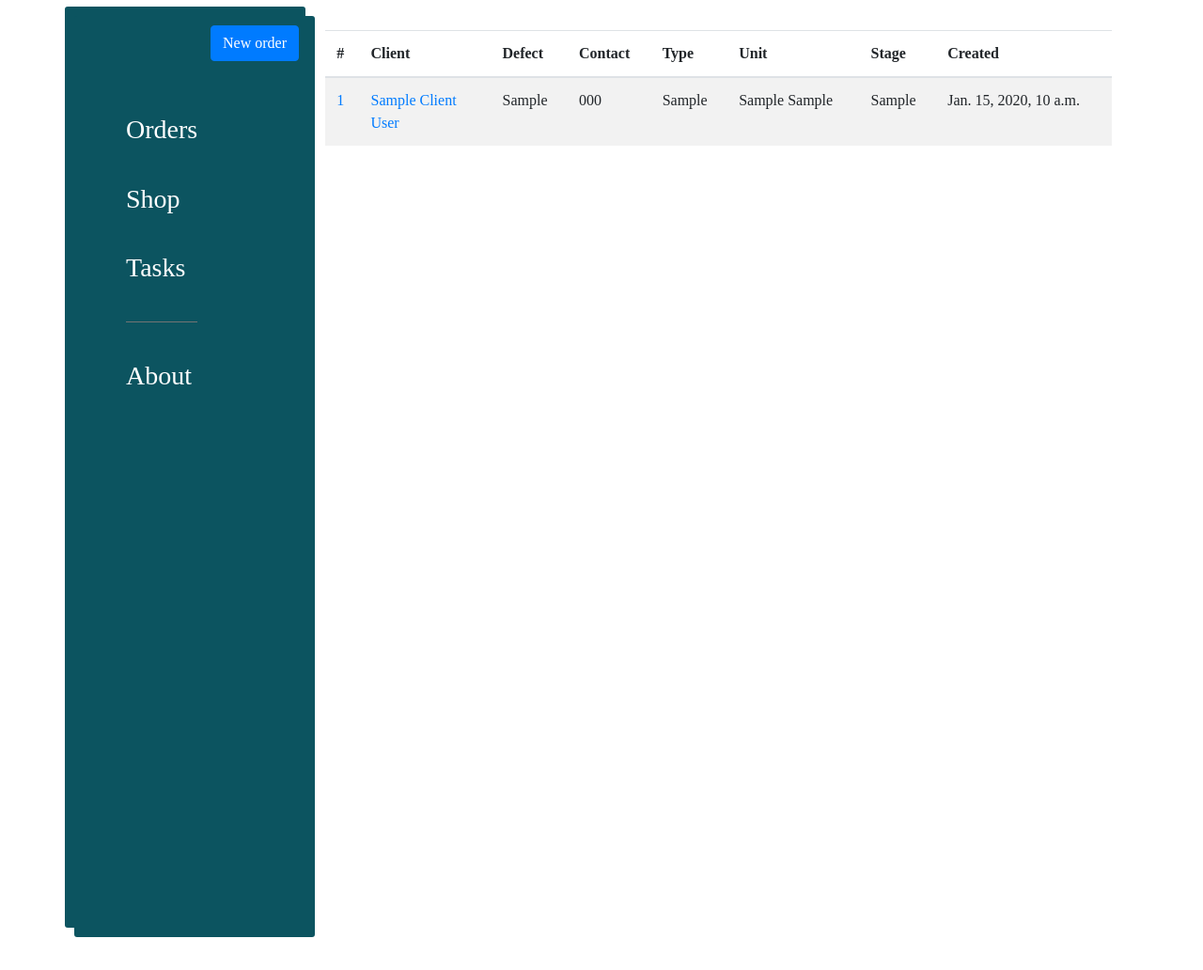
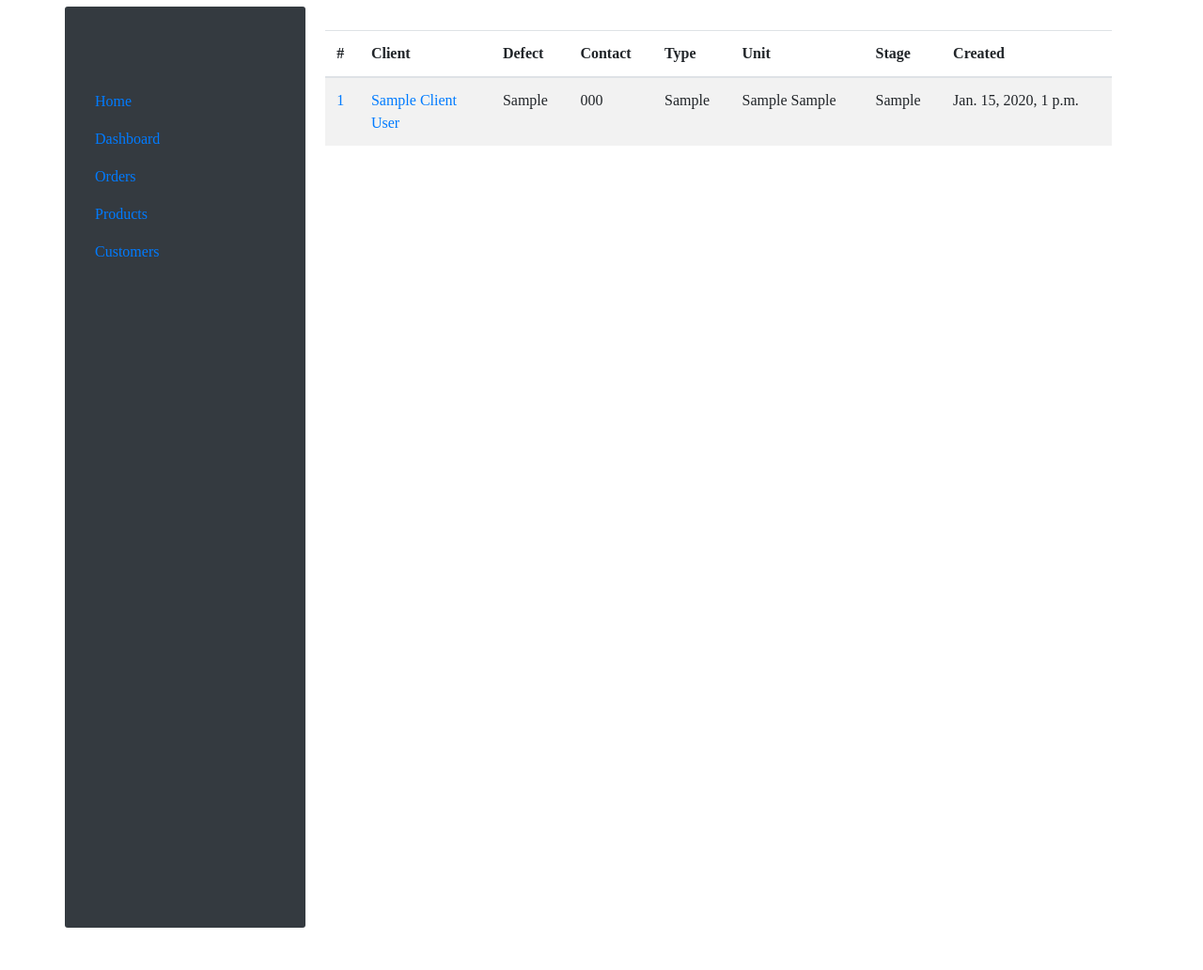
Before and after one commit to Handsome-Jack-Here/CRM_OLD, a Django app: page / in a window 1280 px wide. Shown: the part 64-1096 px from the top of the page at 94% size. Run offline with Django 4.2, Linux system fonts and the light colour scheme; tables that the repository leaves empty hold one stand-in row (values such as "Sample post"); data that the repository does not hold is empty; some libraries are stand-ins or nearby versions.

```diff
--- a/CRM_Project/CRM_Project/settings.py
+++ b/CRM_Project/CRM_Project/settings.py
@@ -38,6 +38,8 @@ INSTALLED_APPS = [
     'django.contrib.messages',
     'django.contrib.staticfiles',
     'main_app',
+    'rest_framework',
+
 ]
 
 MIDDLEWARE = [
@@ -106,7 +108,7 @@ AUTH_PASSWORD_VALIDATORS = [
 
 LANGUAGE_CODE = 'en-us'
 
-TIME_ZONE = 'UTC'
+TIME_ZONE = 'Europe/Moscow'
 
 USE_I18N = True
 
--- a/CRM_Project/main_app/static/main_app/css/master.css
+++ b/CRM_Project/main_app/static/main_app/css/master.css
@@ -4,6 +4,7 @@
     width: 90%;
     margin: auto;
     padding-top: 0px;
+
 
 }
 
@@ -31,6 +32,7 @@
     width: 98%;
     height: 1000px;
     clear: both;
+    min-width: 400px;
 }
 
 .order_add_link {
--- a/CRM_Project/main_app/static/main_app/js/main.js
+++ b/CRM_Project/main_app/static/main_app/js/main.js
@@ -1,14 +1,34 @@
 $(document).ready(function () {
+
+    $('#save_order').attr('disabled', true)
+
+    function getCookie(name) {
+        let cookieValue = null
+        if (document.cookie && document.cookie !== '') {
+            const cookies = document.cookie.split(';')
+            for (let i = 0; i < cookies.length; i++) {
+                const cookie = cookies[i].trim()
+                // Does this cookie string begin with the name we want?
+                if (cookie.substring(0, name.length + 1) === (name + '=')) {
+                    cookieValue = decodeURIComponent(cookie.substring(name.length + 1))
+                    break
+                }
+            }
+        }
+        return cookieValue
+    }
+
+    const csrftoken = getCookie('csrftoken')
 
     var name, surname, phone_number, brand, model, serial_number, type_of_unit, types, defect
 
     $('.client_edit').hide()
     $('.unit_edit').hide()
-    var data = $('.order_id span').text()
+    var order = $('.order_id span').text()
     $.ajax({
         url: '/order-edit/',
         method: 'GET',
-        data: {'order_id': data},
+        data: {'order_id': order},
         dataType: 'json',
     }).done(function (response) {
         name = response.client.name
@@ -58,8 +78,9 @@ $(document).ready(function () {
 
     // click Client edit
     $('.client_static a').click(function (e) {
+        e.preventDefault()
 
-        e.preventDefault()
+        $('#save_order').attr('disabled', false)
         $('.client_static').hide()
         $('.client_edit').fadeIn(140)
 
@@ -106,9 +127,27 @@ $(document).ready(function () {
         type_of_unit = $('#type_of_unit option').filter(':selected').val()
     })
 
-    $('#save_order').click(function (e){
+    $('#save_order').click(function (e) {
         e.preventDefault()
-        alert('test')
+        var data = {
+            'order': order,
+            'name': $('#name').val(),
+            'surname': $('#surname').val(),
+            'phone_number': $('#phone_number').val(),
+            'brand': $('#brand').val(),
+            'model': $('#model').val(),
+            'serial_number': $('#serial_number').val(),
+            'unit_type': $('#type_of_unit option').filter(':selected').val(),
+
+            csrfmiddlewaretoken: csrftoken
+        }
+        $.ajax({
+            url: '/order-edit/',
+            method: 'POST',
+            data: data,
+        }).done(function (response) {
+            alert('Order saved')
+        })
     })
 
 })
--- a/CRM_Project/main_app/templates/includes/left_side_content.html
+++ b/CRM_Project/main_app/templates/includes/left_side_content.html
@@ -1,17 +1,42 @@
-<div class="left_side">
-    <div class="new_order_button">
-        <a href="new_order" class="order_add_link" style="color: white">
-            <button class="btn btn-primary">New order</button>
-        </a>
-    </div>
-    <div class="left_side_content">
-        <ul>
-            <h3 class="h3_left">Orders</h3>
-            <h3 class="h3_left">Shop</h3>
-            <h3 class="h3_left">Tasks</h3>
-            <hr color="gray">
-            <h3 class="h3_left">About</h3>
+<div class=" left_side d-flex flex-column flex-shrink-0 p-3 text-white bg-dark">
+    <a href="/" class="d-flex align-items-center mb-3 mb-md-0 me-md-auto text-white text-decoration-none">
+        <svg class="bi me-2" width="40" height="32">
+            <use xlink:href="#bootstrap"></use>
+        </svg>
+<!--        <span class="fs-4">Sidebar</span>-->
+    </a>
+    <hr>
+    <ul class="nav nav-pills flex-column mb-auto">
+        <li class="nav-item">
+            <a href="#" class="nav-link" aria-current="page">
 
-        </ul>
-    </div>
+                Home
+            </a>
+        </li>
+        <li>
+            <a href="#" class="nav-link" aria-current="page">
+
+                Dashboard
+            </a>
+        </li>
+        <li>
+            <a href="#" class="nav-link" aria-current="page">
+
+                Orders
+            </a>
+        </li>
+        <li>
+            <a href="#" class="nav-link" aria-current="page">
+
+                Products
+            </a>
+        </li>
+        <li>
+            <a href="#" class="nav-link" aria-current="page">
+
+                Customers
+            </a>
+        </li>
+    </ul>
+    <hr>
 </div>
--- a/CRM_Project/main_app/templates/main_app/index.html
+++ b/CRM_Project/main_app/templates/main_app/index.html
@@ -3,18 +3,10 @@
 {% block title %} Index {% endblock %}
 
 {% block content %}
-
-
 {% include 'includes/header.html' %}
-
 <div class="content">
 
-
-    <div class="left_side">
-
-        {% include 'includes/left_side_content.html' %}
-
-    </div>
+    {% include 'includes/left_side_content.html' %}
 
     <div class="right_side">
 
--- a/CRM_Project/main_app/templates/main_app/order_detail.html
+++ b/CRM_Project/main_app/templates/main_app/order_detail.html
@@ -55,7 +55,7 @@
 
                         </select>
 
-<!--                        <input type="text" id="type_of_unit" class="form-control" placeholder="Unit type">-->
+                        <!--                        <input type="text" id="type_of_unit" class="form-control" placeholder="Unit type">-->
                     </form>
                     <a href="" class="close_unit_edit" id="unit_edit_close">Close</a>
                 </div>
--- a/CRM_Project/main_app/views.py
+++ b/CRM_Project/main_app/views.py
@@ -5,7 +5,8 @@ from .models import Order, Client, Unit, Brand, Model, UnitType, RepairStage
 from .forms import NewOrderForm, NewClientForm, NewUnitForm, NewBrandForm, NewModelForm, NewUnitTypeForm, \
     OrderDetailForm, EditClientForm, NewServiceForm, NewPartForm
 from django.http import HttpResponseRedirect
-import json
+from rest_framework import generics
+
 
 
 class Index(ListView):
@@ -38,7 +39,18 @@ class OrderEdit(View):
              })
 
     def post(self, request):
-        pass
+        this_order = Order.objects.get(id=request.POST['order'])
+        client = Client.objects.get(id=this_order.client_id)
+        unit = Unit.objects.get(id=this_order.unit_id)
+        client.name = request.POST['name']
+        client.surname = request.POST['surname']
+        client.phone_number = request.POST['phone_number']
+
+
+        client.save()
+        this_order.save()
+
+        return JsonResponse({'data': 'Order saved'})
 
 
 class NewOrder(View):
```
